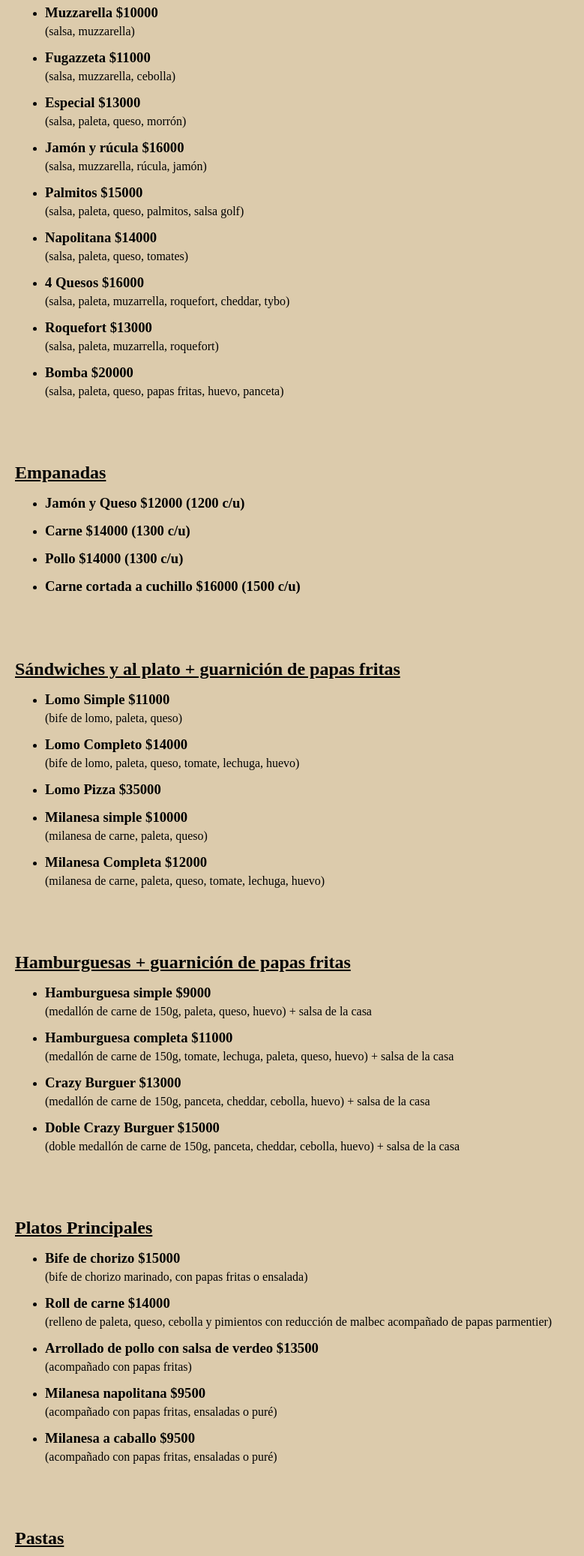
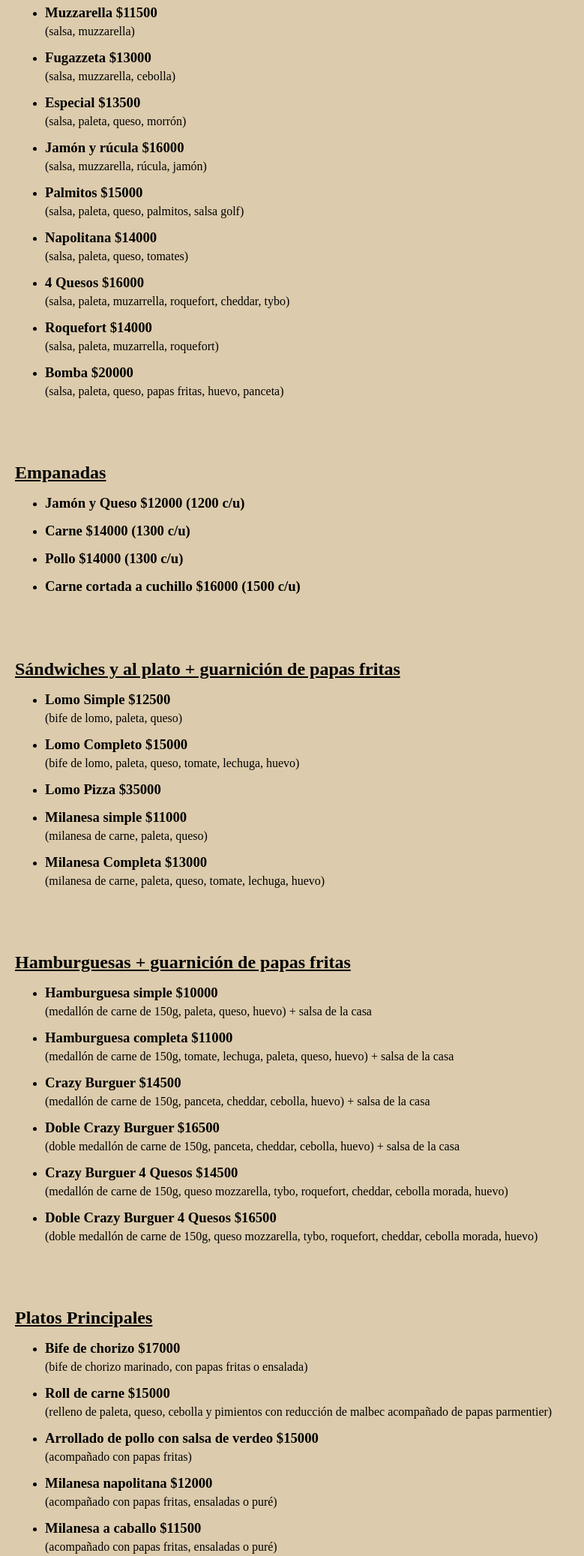
Before and after one commit to RomanCamposGallini/CrazyTown, a plain HTML site: page index.html in a window 1280 px wide. Shown: the part 1600-3675 px from the top of the page at 75% size, without its empty margins (0-779 px from the left). Drawn offline with Linux system fonts and the light colour scheme; a web font is replaced by a local one.

Commit message:
Actualización de Precios

```diff
--- a/index.html
+++ b/index.html
@@ -53,7 +53,7 @@
                 </div>
             </li>
         <li><div class="menu-item">
-            <h3>Alitas de Pollo <strong>$8000</strong></h3>
+            <h3>Alitas de Pollo <strong>$10000</strong></h3>
         </div></li>
         <li><div class="menu-item">
             <h3>Papas fritas simples <strong>$5000</strong></h3>
@@ -82,19 +82,19 @@
     <ul>
         <li>
             <div class="menu-item">
-                <h3>Muzzarella <strong>$10000</strong></h3>
+                <h3>Muzzarella <strong>$11500</strong></h3>
                 <p>(salsa, muzzarella)</p>
             </div>
         </li>
         <li>
             <div class="menu-item">
-                <h3>Fugazzeta <strong>$11000</strong></h3>
+                <h3>Fugazzeta <strong>$13000</strong></h3>
                 <p>(salsa, muzzarella, cebolla)</p>
             </div>
         </li>
         <li>
             <div class="menu-item">
-                <h3>Especial <strong>$13000</strong></h3>
+                <h3>Especial <strong>$13500</strong></h3>
                 <p>(salsa, paleta, queso, morrón)</p>
             </div>
         </li>
@@ -124,7 +124,7 @@
         </li>
         <li>
             <div class="menu-item">
-                <h3>Roquefort <strong>$13000</strong></h3>
+                <h3>Roquefort <strong>$14000</strong></h3>
                 <p>(salsa, paleta, muzarrella, roquefort)</p>
             </div>
         </li>
@@ -176,13 +176,13 @@
     <ul>
         <li>
             <div class="menu-item">
-                <h3>Lomo Simple <strong>$11000</strong></h3>
+                <h3>Lomo Simple <strong>$12500</strong></h3>
                 <p>(bife de lomo, paleta, queso)</p>
             </div>
         </li>
         <li>
             <div class="menu-item">
-                <h3>Lomo Completo <strong>$14000</strong></h3>
+                <h3>Lomo Completo <strong>$15000</strong></h3>
                 <p>(bife de lomo, paleta, queso, tomate, lechuga, huevo)</p>
             </div>
         </li>
@@ -193,13 +193,13 @@
         </li>
         <li>
             <div class="menu-item">
-                <h3>Milanesa simple <strong>$10000</strong></h3>
+                <h3>Milanesa simple <strong>$11000</strong></h3>
                 <p>(milanesa de carne, paleta, queso)</p>
             </div>
         </li>
         <li>
             <div class="menu-item">
-                <h3>Milanesa Completa <strong>$12000</strong></h3>
+                <h3>Milanesa Completa <strong>$13000</strong></h3>
                 <p>(milanesa de carne, paleta, queso, tomate, lechuga, huevo)</p>
             </div>
         </li>
@@ -216,7 +216,7 @@
     <ul>
         <li>
             <div class="menu-item">
-                <h3>Hamburguesa simple <strong>$9000</strong></h3>
+                <h3>Hamburguesa simple <strong>$10000</strong></h3>
                 <p>(medallón de carne de 150g, paleta, queso, huevo) + salsa de la casa</p>
             </div>
         </li>
@@ -228,14 +228,26 @@
         </li>
         <li>
             <div class="menu-item">
-                <h3>Crazy Burguer <strong>$13000</strong></h3>
+                <h3>Crazy Burguer <strong>$14500</strong></h3>
                 <p>(medallón de carne de 150g, panceta, cheddar, cebolla, huevo) + salsa de la casa</p>
             </div>
         </li>
         <li>
             <div class="menu-item">
-                <h3>Doble Crazy Burguer <strong>$15000</strong></h3>
+                <h3>Doble Crazy Burguer <strong>$16500</strong></h3>
                 <p>(doble medallón de carne de 150g, panceta, cheddar, cebolla, huevo) + salsa de la casa</p>
+            </div>
+        </li>
+        <li>
+            <div class="menu-item">
+                <h3>Crazy Burguer 4 Quesos <strong>$14500</strong></h3>
+                <p>(medallón de carne de 150g, queso mozzarella, tybo, roquefort, cheddar, cebolla morada, huevo)</p>
+            </div>
+        </li>
+        <li>
+            <div class="menu-item">
+                <h3>Doble Crazy Burguer 4 Quesos <strong>$16500</strong></h3>
+                <p>(doble medallón de carne de 150g, queso mozzarella, tybo, roquefort, cheddar, cebolla morada, huevo)</p>
             </div>
         </li>
     </ul>
@@ -252,31 +264,31 @@
     <ul>
         <li>
             <div class="menu-item">
-                <h3>Bife de chorizo <strong>$15000</strong></h3>
+                <h3>Bife de chorizo <strong>$17000</strong></h3>
                 <p>(bife de chorizo marinado, con papas fritas o ensalada)</p>
             </div>
         </li>
         <li>
             <div class="menu-item">
-                <h3>Roll de carne <strong>$14000</strong></h3>
+                <h3>Roll de carne <strong>$15000</strong></h3>
                 <p>(relleno de paleta, queso, cebolla y pimientos con reducción de malbec acompañado de papas parmentier)</p>
             </div>
         </li>
         <li>
             <div class="menu-item">
-                <h3>Arrollado de pollo con salsa de verdeo <strong>$13500</strong></h3>
+                <h3>Arrollado de pollo con salsa de verdeo <strong>$15000</strong></h3>
                 <p>(acompañado con papas fritas)</p>
             </div>
         </li>
         <li>
             <div class="menu-item">
-                <h3>Milanesa napolitana <strong>$9500</strong></h3>
+                <h3>Milanesa napolitana <strong>$12000</strong></h3>
                 <p>(acompañado con papas fritas, ensaladas o puré)</p>
             </div>
         </li>
         <li>
             <div class="menu-item">
-                <h3>Milanesa a caballo <strong>$9500</strong></h3>
+                <h3>Milanesa a caballo <strong>$11500</strong></h3>
                 <p>(acompañado con papas fritas, ensaladas o puré)</p>
             </div>
         </li>
@@ -293,17 +305,17 @@
     <ul>
         <li>
             <div class="menu-item">
-                <h3>Ravioles de verdura <strong>$10000</strong></h3>
+                <h3>Ravioles de verdura <strong>$11000</strong></h3>
             </div>
         </li>
         <li>
             <div class="menu-item">
-                <h3>Sorrentinos de jamón y queso <strong>$10000</strong></h3>
+                <h3>Sorrentinos de jamón y queso <strong>$11000</strong></h3>
             </div>
         </li>
         <li>
             <div class="menu-item">
-                <h3>Tallarines <strong>$7500</strong></h3>
+                <h3>Tallarines <strong>$8500</strong></h3>
             </div>
         </li>
     </ul>
@@ -412,17 +424,17 @@
         </li>
         <li>
             <div class="menu-item">
-                <h3>Agua <strong>$1000</strong></h3>
+                <h3>Agua <strong>$1200</strong></h3>
             </div>
         </li>
         <li>
             <div class="menu-item">
-                <h3>Soda <strong>$1200</strong></h3>
+                <h3>Soda <strong>$1500</strong></h3>
             </div>
         </li>
         <li>
             <div class="menu-item">
-                <h3>Agua saborizada <strong>$1700</strong></h3>
+                <h3>Agua saborizada <strong>$2000</strong></h3>
                 <p>(Manzana, naranja, pomelo, pera)</p>
             </div>
         </li>
@@ -525,7 +537,7 @@
     <ul>
         <li>
             <div class="menu-item">
-                <h3>Flan casero <strong>$3500</strong></h3>
+                <h3>Flan casero <strong>$4000</strong></h3>
             </div>
         </li>
         <li>
@@ -540,12 +552,12 @@
         </li>
         <li>
             <div class="menu-item">
-                <h3>Selva negra <strong>$3500</strong></h3>
+                <h3>Selva negra <strong>$4500</strong></h3>
             </div>
         </li>
         <li>
             <div class="menu-item">
-                <h3>Cheese cake <strong>$5000</strong></h3>
+                <h3>Cheese cake <strong>$4500</strong></h3>
             </div>
         </li>
     </ul>
```
